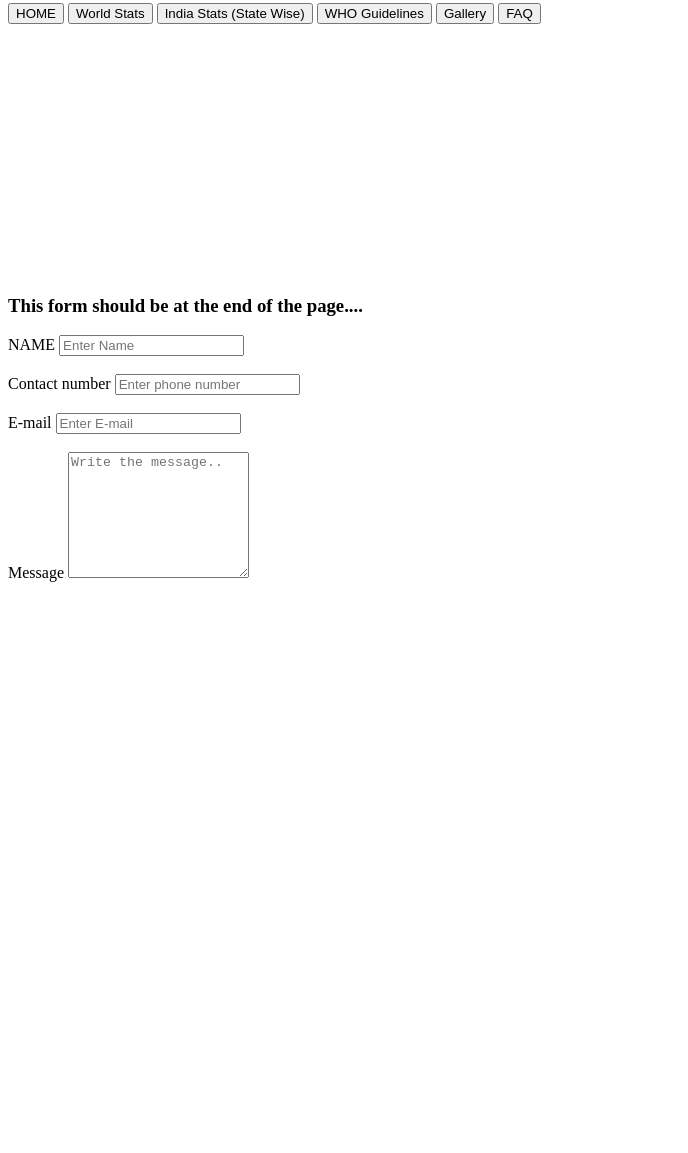
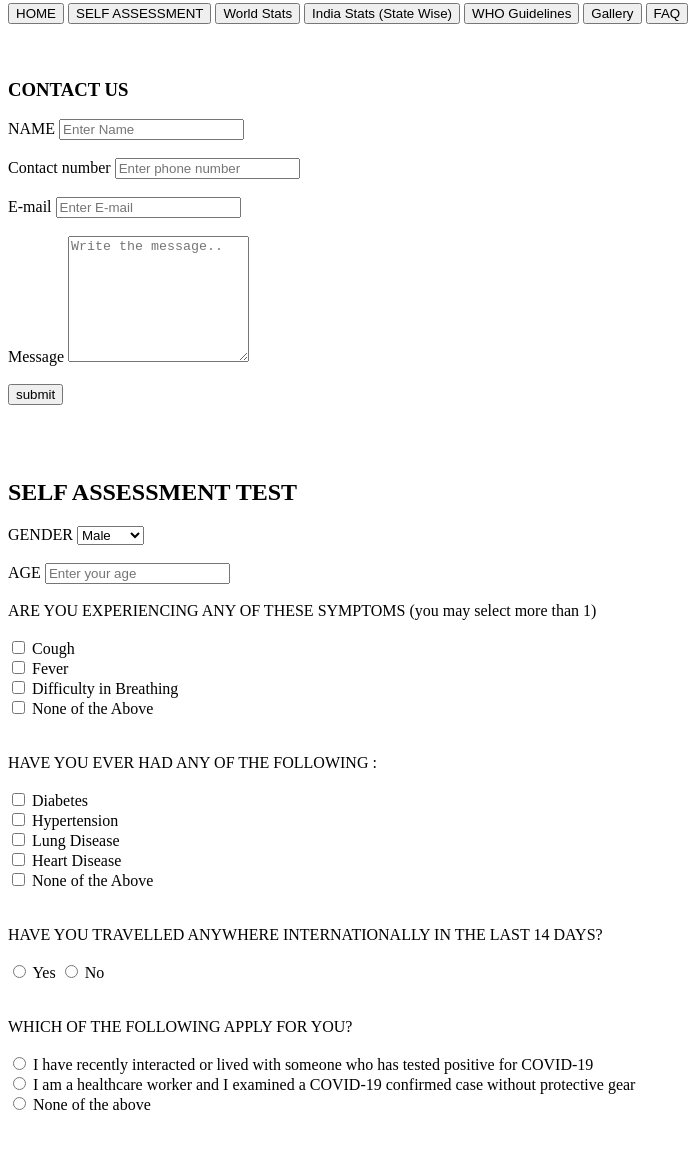
Before and after one commit to somya2305/ACM-MOC-2020, a plain HTML site: page index.html in a window 1280 px wide. Shown: the part 150-1303 px from the top of the page, without its empty margins (0-688 px from the left). Before the commit the page ends 800 px from the top, so only its background shows below. Drawn offline with Linux system fonts and the light colour scheme.

Commit message:
Added Self-Assessment Test

```diff
--- a/index.html
+++ b/index.html
@@ -12,6 +12,8 @@
 			</h2>
 			<button> HOME
 			</button>
+			<button> SELF ASSESSMENT
+			</button>
 			<button> World Stats
 			</button>
 			<button> India Stats (State Wise)
@@ -22,10 +24,10 @@
 			</button>
 			<button> FAQ
 			</button>
-			<br><br><br><br><br><br><br><br><br><br><br><br><br><br><br>
+			<!--<br><br><br><br><br><br><br><br><br><br><br><br>--><br><br><br>
 			<!-- FORM -->
 			<h3>
-				This form should be at the end of the page....
+				CONTACT US
 			</h3>
 			<form action="process.php", method="POST">
 				<label>NAME</label>
@@ -38,7 +40,67 @@
 				<input type="email" name="email" placeholder="Enter E-mail">
 				<br><br>
 				<label for="message">Message</label>
-   				 <textarea id="message" name="message" placeholder="Write the message.." style="height:120px"></textarea>
+   				 <textarea id="message" name="message" placeholder="Write the message.." style="height:120px"></textarea> <br><br>
+   				<input type="submit" name="submit" value="submit" >
+				</form>
+
+   			<br><br><br>
+   			<!-- FORM #2 SELF ASSESSMENT TEST -->
+   			<h2> SELF ASSESSMENT TEST </h2>
+			<form action="process.php", method="POST">
+
+			<label>GENDER</label>
+			<select name="gender" placeholder="gender">
+    		<option value="Male">Male</option>
+    		<option value="Female">Female</option>
+    		<option value="Other">Others</option>
+    		</select>
+    		<br><br>
+
+    		<label>AGE</label>
+    		<input type="number" name="age" placeholder="Enter your age">
+    		<br><br>
+
+    		<label>ARE YOU EXPERIENCING ANY OF THESE SYMPTOMS (you may select more than 1)</label> <br><br>
+    	  	<input type="checkbox" name="symp1" value="symp1">
+  			<label for="symp1">Cough</label><br>
+  			<input type="checkbox" name="symp2" value="symp2">
+  			<label for="symp2">Fever</label><br>
+  			<input type="checkbox" name="symp3" value="symp3">
+  			<label for="symp3">Difficulty in Breathing</label><br>
+  			<input type="checkbox" name="nota" value="nota">
+  			<label for="nota">None of the Above</label><br><br><br>
+
+  			<label>HAVE YOU EVER HAD ANY OF THE FOLLOWING : </label> <br><br>
+    	  	<input type="checkbox" name="prev1" value="prev1">
+  			<label for="prev1">Diabetes</label><br>
+  			<input type="checkbox" name="prev2" value="prev2">
+  			<label for="prev2">Hypertension</label><br>
+  			<input type="checkbox" name="prev3" value="prev3">
+  			<label for="prev3">Lung Disease</label><br>
+  			<input type="checkbox" name="prev4" value="prev4">
+  			<label for="prev4">Heart Disease</label><br>
+  			<input type="checkbox" name="nota" value="nota">
+  			<label for="nota">None of the Above</label><br><br><br>
+
+  			<label>HAVE YOU TRAVELLED ANYWHERE INTERNATIONALLY IN THE LAST 14 DAYS?</label><br><br>
+  			<input type="radio" value="Yes">
+  			<label>Yes</label>
+  			<input type="radio" value="No">
+  			<label>No</label>
+  			<br><br><br>
+
+  			<label>WHICH OF THE FOLLOWING APPLY FOR YOU?</label><br><br>
+  			<input type="radio" name="case1" value="case1">
+  			<label for="case1">I have recently interacted or lived with someone who has tested positive for COVID-19</label> <br>
+  			<input type="radio" name="case2" value="case2">
+  			<label for="case2">I am a healthcare worker and I examined a COVID-19 confirmed case without protective gear</label> <br>
+  			<input type="radio" name="nota" value="nota">
+  			<label for="nota">None of the above</label> <br><br><br>
+
+  			</form>
+
+
 
 		</body>
 </html>
```
